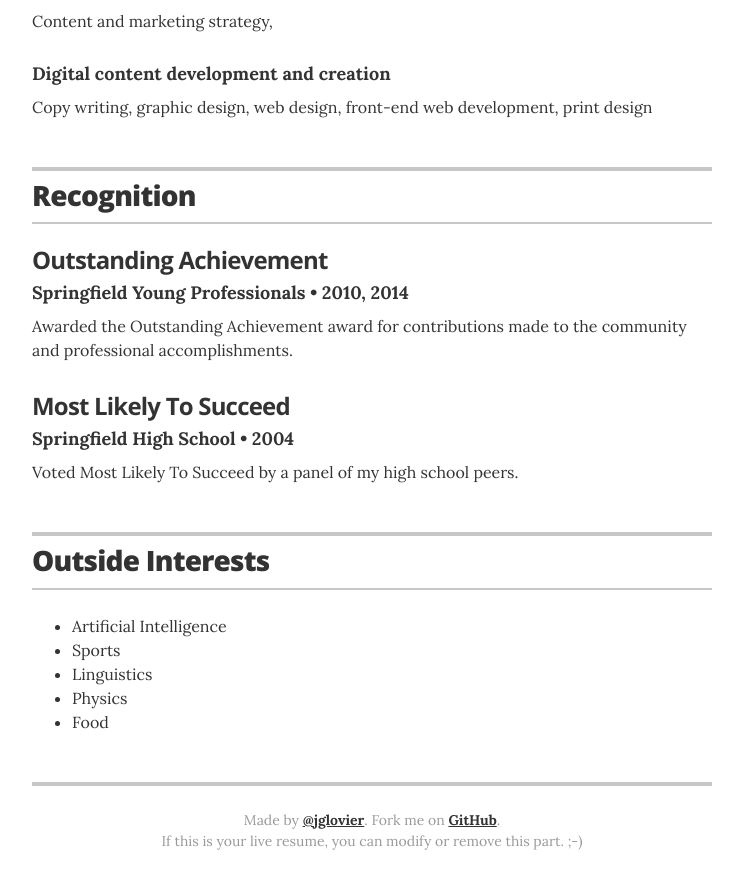
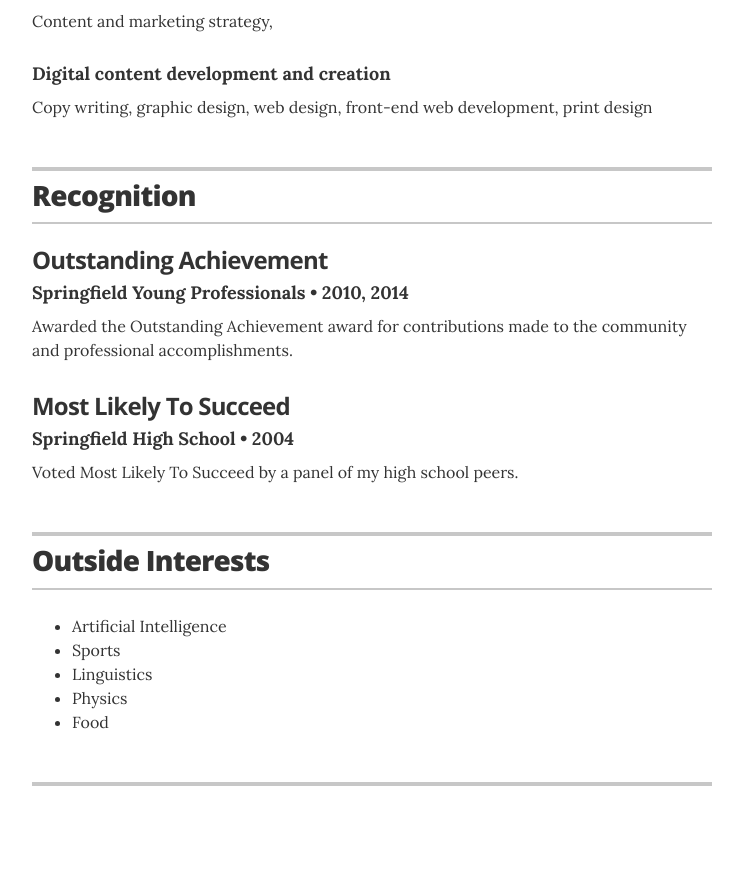
Before and after one commit to Tamus500/tamus500.github.io, a Jekyll site: the page built from index.html, in a window 1280 px wide and 900 px high, scrolled down 1839 px. Shown: the top 889 px of the window, without its empty margins (268-1011 px from the left). Built offline with Jekyll 4.4.1, drawn with Linux system fonts in a browser that asks for light colours; after the commit the page ends 2697 px from its top, so only the background shows below that.

Commit message:
Update resume.html

```diff
--- a/_layouts/resume.html
+++ b/_layouts/resume.html
@@ -232,8 +232,7 @@
       {% endif %}
 
       <footer class="page-footer">
-        <p class="footer-line">Made by <a href="http://twitter.com/jglovier">@jglovier</a>. Fork me on <a href="https://github.com/jglovier/resume-template">GitHub</a>.</p>
-        <p class="footer-line">If this is your live resume, you can modify or remove this part. ;-)</p>
+        <p class=";-)</p>
       </footer>
 
     </div>
```
